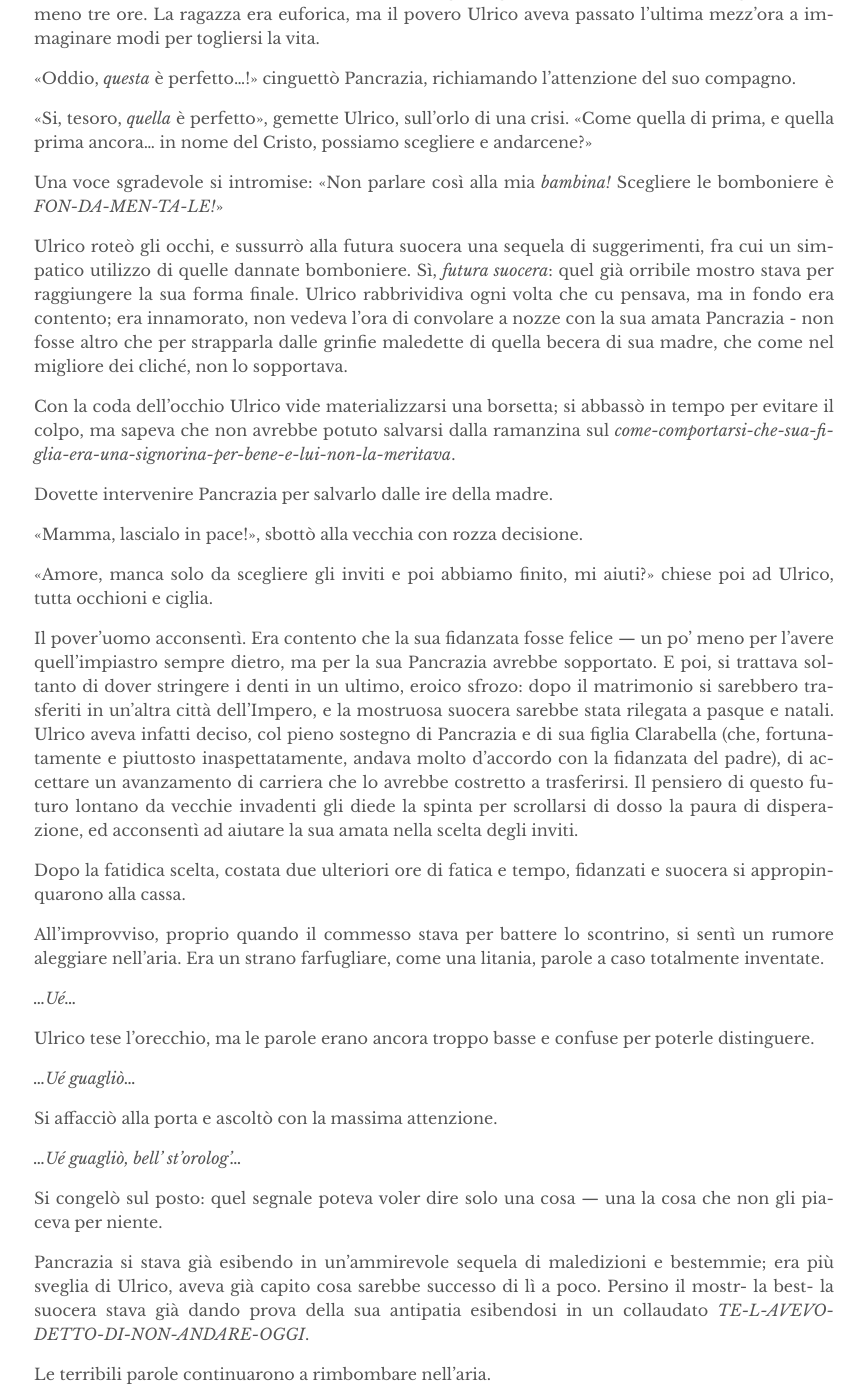
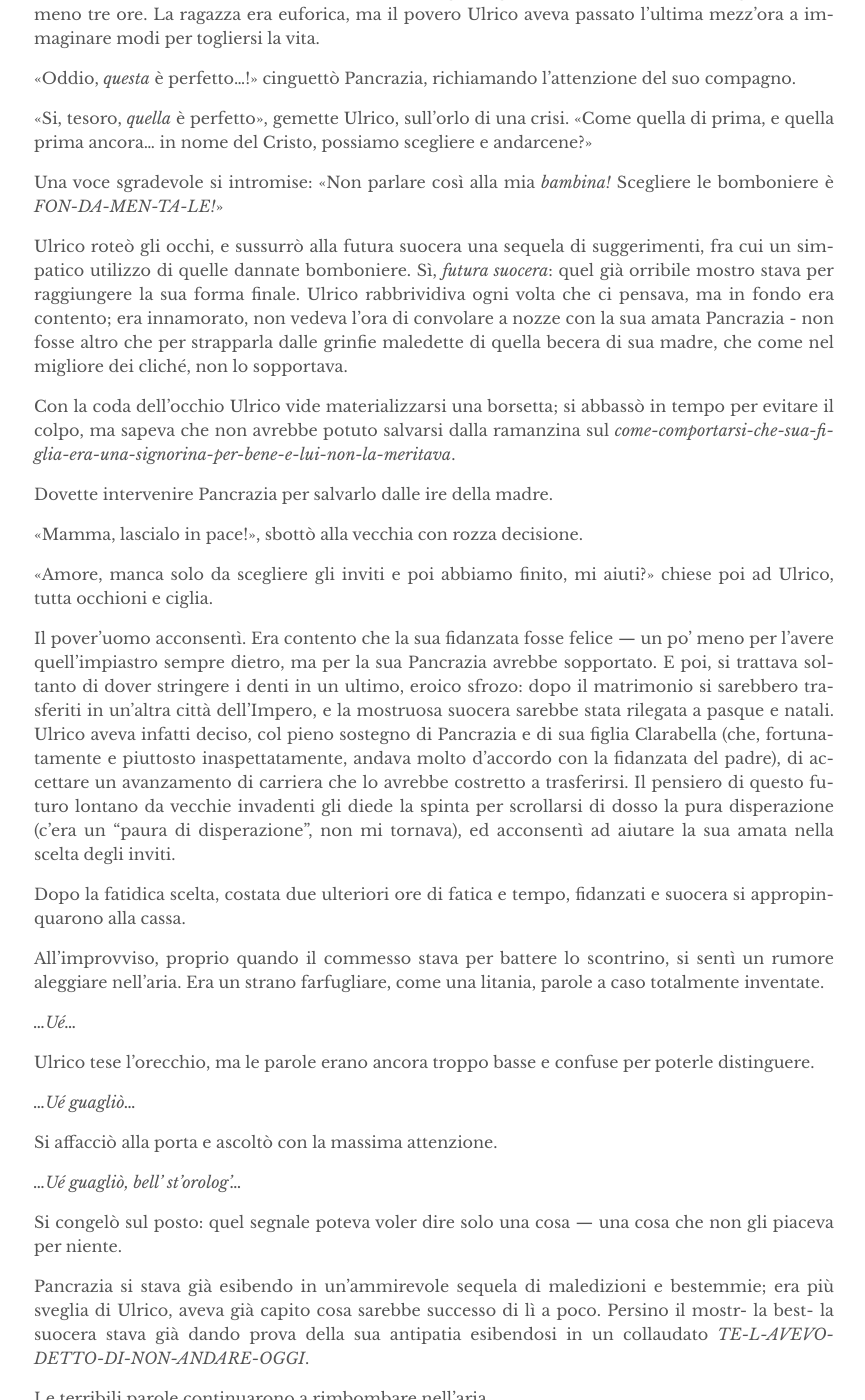
Before and after one commit to eviloutpost/eviloutpost.github.io, a Jekyll site: the page built from _posts/2018-12-19-organizzazione.md, in a window 1280 px wide and 1400 px high, scrolled down 339 px. Shown: the whole window, without its empty margins (206-1071 px from the left). Built offline with Jekyll 4.4.1, drawn with Linux system fonts in a browser that asks for light colours; some of the changed text lies outside the part shown.

Commit message:
Proofreaded & corrected typos

```diff
--- a/_posts/2018-12-19-organizzazione.md
+++ b/_posts/2018-12-19-organizzazione.md
@@ -12,7 +12,7 @@ Ulrico non ne poteva più: lui e Pancrazia stavano girovagando per quel maledett
 
 Una voce sgradevole si intromise: «Non parlare così alla mia *bambina!* Scegliere le bomboniere è *FON-DA-MEN-TA-LE!*»
 
-Ulrico roteò gli occhi, e sussurrò alla futura suocera una sequela di suggerimenti, fra cui un simpatico utilizzo di quelle dannate bomboniere. Sì, *futura suocera*: quel già orribile mostro stava per raggiungere la sua forma finale. Ulrico rabbrividiva ogni volta che cu pensava, ma in fondo era contento; era innamorato, non vedeva l'ora di convolare a nozze con la sua amata Pancrazia - non fosse altro che per strapparla dalle grinfie maledette di quella becera di sua madre, che come nel migliore dei cliché, non lo sopportava.
+Ulrico roteò gli occhi, e sussurrò alla futura suocera una sequela di suggerimenti, fra cui un simpatico utilizzo di quelle dannate bomboniere. Sì, *futura suocera*: quel già orribile mostro stava per raggiungere la sua forma finale. Ulrico rabbrividiva ogni volta che ci pensava, ma in fondo era contento; era innamorato, non vedeva l'ora di convolare a nozze con la sua amata Pancrazia - non fosse altro che per strapparla dalle grinfie maledette di quella becera di sua madre, che come nel migliore dei cliché, non lo sopportava.
 
 Con la coda dell'occhio Ulrico vide materializzarsi una borsetta; si abbassò in tempo per evitare il colpo, ma sapeva che non avrebbe potuto salvarsi dalla ramanzina sul *come-comportarsi-che-sua-figlia-era-una-signorina-per-bene-e-lui-non-la-meritava*.
 
@@ -22,7 +22,7 @@ Dovette intervenire Pancrazia per salvarlo dalle ire della madre.
 
 «Amore, manca solo da scegliere gli inviti e poi abbiamo finito, mi aiuti?» chiese poi ad Ulrico, tutta occhioni e ciglia.
 
-Il pover'uomo acconsentì. Era contento che la sua fidanzata fosse felice --- un po' meno per l'avere quell'impiastro sempre dietro, ma per la sua Pancrazia avrebbe sopportato. E poi, si trattava soltanto di dover stringere i denti in un ultimo, eroico sfrozo: dopo il matrimonio si sarebbero trasferiti in un'altra città dell'Impero, e la mostruosa suocera sarebbe stata rilegata a pasque e natali. Ulrico aveva infatti deciso, col pieno sostegno di Pancrazia e di sua figlia Clarabella (che, fortunatamente e piuttosto inaspettatamente, andava molto d'accordo con la fidanzata del padre), di accettare un avanzamento di carriera che lo avrebbe costretto a trasferirsi. Il pensiero di questo futuro lontano da vecchie invadenti gli diede la spinta per scrollarsi di dosso la paura di disperazione, ed acconsentì ad aiutare la sua amata nella scelta degli inviti.
+Il pover'uomo acconsentì. Era contento che la sua fidanzata fosse felice --- un po' meno per l'avere quell'impiastro sempre dietro, ma per la sua Pancrazia avrebbe sopportato. E poi, si trattava soltanto di dover stringere i denti in un ultimo, eroico sfrozo: dopo il matrimonio si sarebbero trasferiti in un'altra città dell'Impero, e la mostruosa suocera sarebbe stata rilegata a pasque e natali. Ulrico aveva infatti deciso, col pieno sostegno di Pancrazia e di sua figlia Clarabella (che, fortunatamente e piuttosto inaspettatamente, andava molto d'accordo con la fidanzata del padre), di accettare un avanzamento di carriera che lo avrebbe costretto a trasferirsi. Il pensiero di questo futuro lontano da vecchie invadenti gli diede la spinta per scrollarsi di dosso la pura disperazione (c'era un "paura di disperazione", non mi tornava), ed acconsentì ad aiutare la sua amata nella scelta degli inviti.
 
 Dopo la fatidica scelta, costata due ulteriori ore di fatica e tempo, fidanzati e suocera si appropinquarono alla cassa.
 
@@ -38,7 +38,7 @@ Si affacciò alla porta e ascoltò con la massima attenzione.
 
 *...Ué guagliò, bell’ st’orolog’...*
 
-Si congelò sul posto: quel segnale poteva voler dire solo una cosa --- una la cosa che non gli piaceva per niente.
+Si congelò sul posto: quel segnale poteva voler dire solo una cosa --- una cosa che non gli piaceva per niente.
 
 Pancrazia si stava già esibendo in un'ammirevole sequela di maledizioni e bestemmie; era più sveglia di Ulrico, aveva già capito cosa sarebbe successo di lì a poco. Persino il mostr- la best- la suocera stava già dando prova della sua antipatia esibendosi in un collaudato *TE-L-AVEVO-DETTO-DI-NON-ANDARE-OGGI*.
 
```
Also changed, not shown: other parts of _posts/2018-12-19-organizzazione.md (+4 -4 lines).
